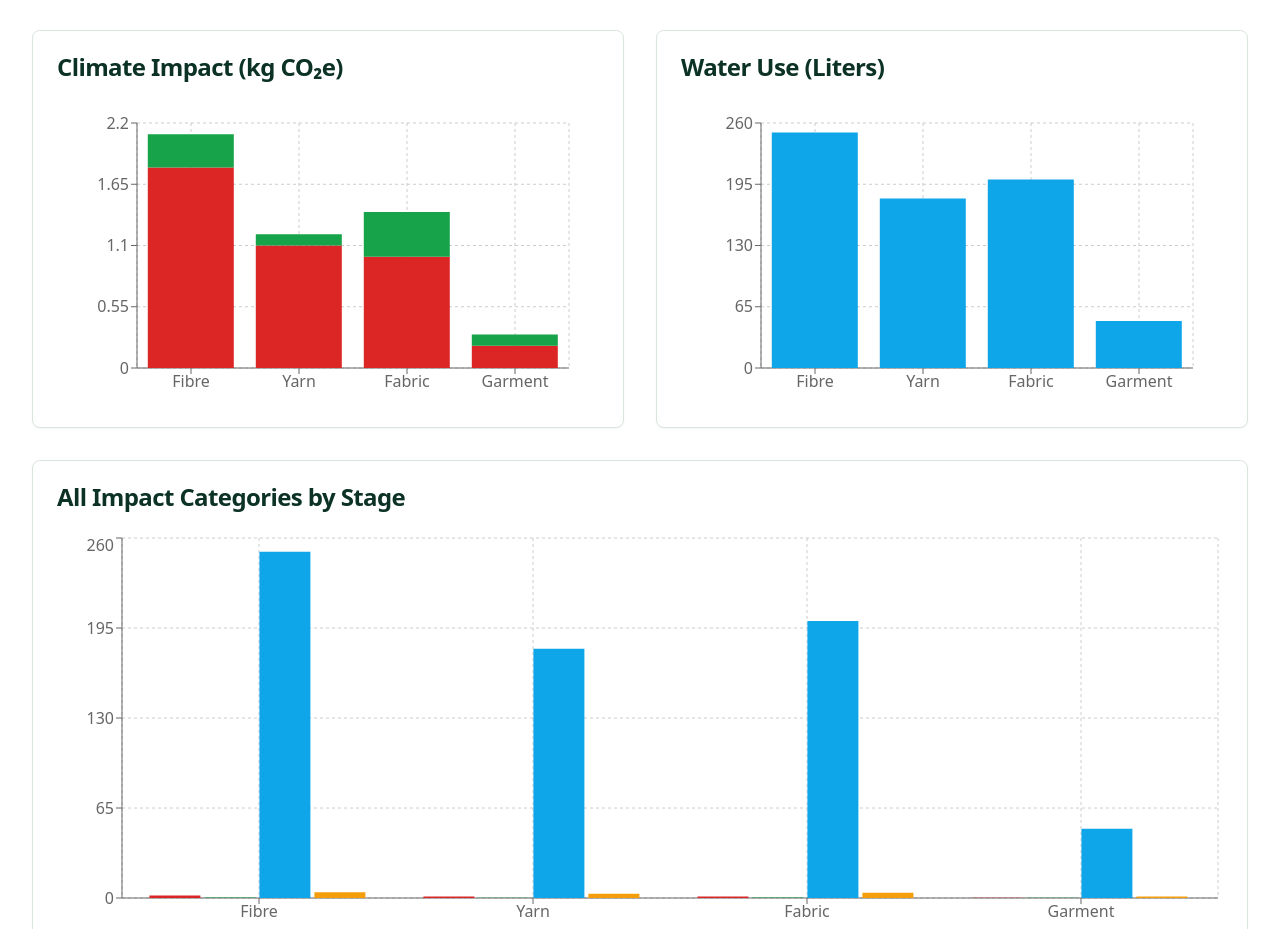
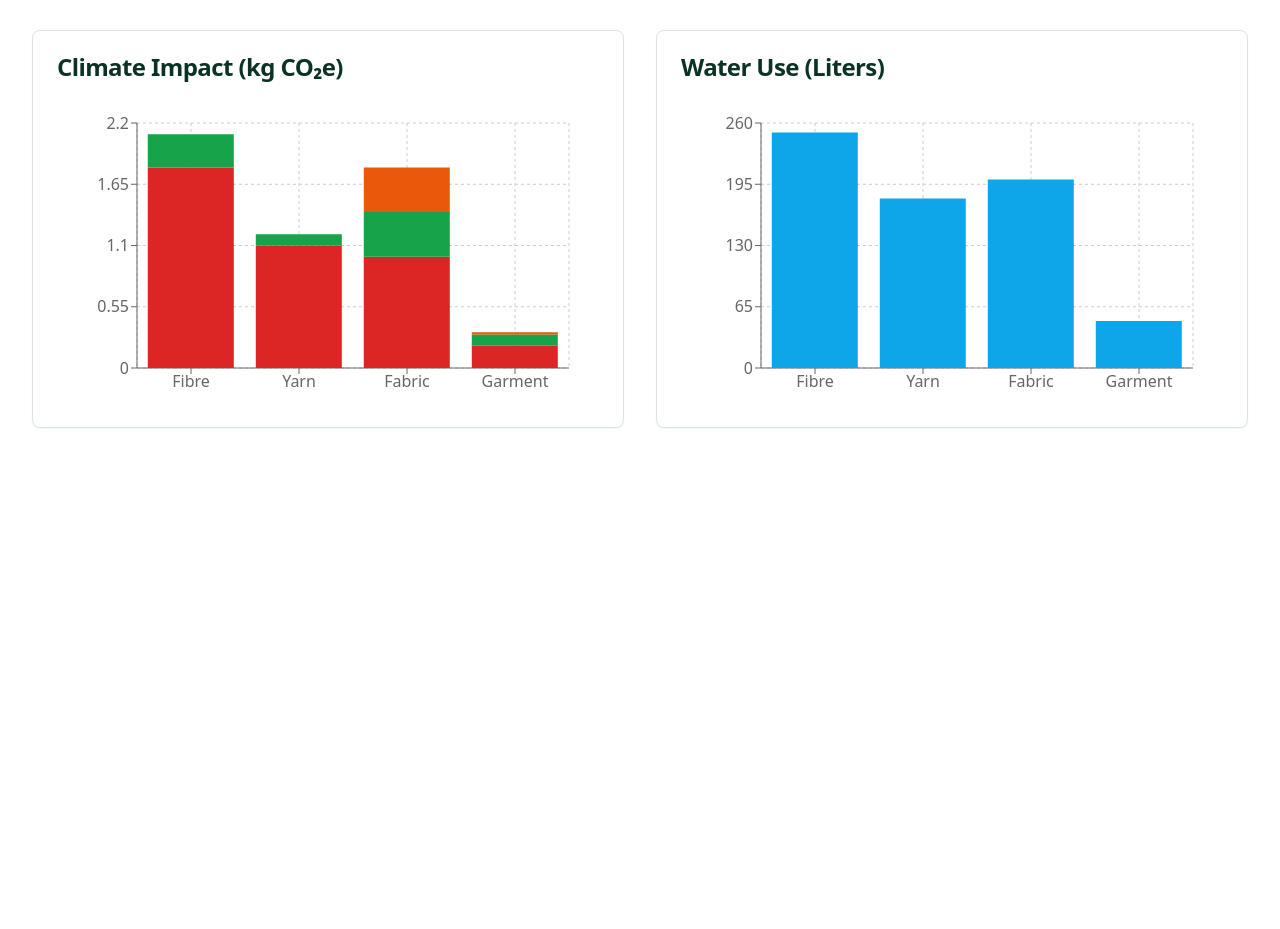
Before and after one commit to pathcarbon/carbon-compass-fashion, a React (Vite) app: page /summary in a window 1280 px wide. Shown: the part 603-1532 px from the top of the page. After the commit the page ends 1063 px from the top, so only its background shows below. Built offline with nearby package versions, Linux system fonts and the light colour scheme.

Commit message:
Refactor: Update summary page charts
Remove chart and add LU-LUC impacts.

```diff
--- a/src/components/SummaryPage.tsx
+++ b/src/components/SummaryPage.tsx
@@ -16,17 +16,17 @@ import { Link } from "react-router-dom";
 
 // Sample data for the demo
 const impactData = [
-  { category: "Climate Impact", value: 5.42, unit: "kg CO₂e", fossil: 4.1, biogenic: 0.9, icon: Globe },
+  { category: "Climate Impact", value: 5.42, unit: "kg CO₂e", fossil: 4.1, biogenic: 0.9, luLuc: 0.42, icon: Globe },
   { category: "Water Use", value: 680, unit: "L", icon: Droplets },
   { category: "Land Use", value: 3.12, unit: "m²a", icon: Sprout },
   { category: "Energy Use", value: 12.1, unit: "MJ", renewable: 4.2, nonRenewable: 7.9, icon: Zap }
 ];
 
 const supplyChainData = [
-  { stage: "Fibre", climate_fossil: 1.8, climate_biogenic: 0.3, water: 250, land: 1.8, energy: 4.2 },
-  { stage: "Yarn", climate_fossil: 1.1, climate_biogenic: 0.1, water: 180, land: 0.8, energy: 3.1 },
-  { stage: "Fabric", climate_fossil: 1.0, climate_biogenic: 0.4, water: 200, land: 0.4, energy: 3.8 },
-  { stage: "Garment", climate_fossil: 0.2, climate_biogenic: 0.1, water: 50, land: 0.12, energy: 1.0 }
+  { stage: "Fibre", climate_fossil: 1.8, climate_biogenic: 0.3, climate_luluc: 0.0, water: 250, land: 1.8, energy: 4.2 },
+  { stage: "Yarn", climate_fossil: 1.1, climate_biogenic: 0.1, climate_luluc: 0.0, water: 180, land: 0.8, energy: 3.1 },
+  { stage: "Fabric", climate_fossil: 1.0, climate_biogenic: 0.4, climate_luluc: 0.4, water: 200, land: 0.4, energy: 3.8 },
+  { stage: "Garment", climate_fossil: 0.2, climate_biogenic: 0.1, climate_luluc: 0.02, water: 50, land: 0.12, energy: 1.0 }
 ];
 
 const climateBreakdown = [
@@ -139,7 +139,7 @@ export const SummaryPage = () => {
                 {(impact.fossil || impact.renewable) && (
                   <div className="text-xs text-muted-foreground mt-2">
                     {impact.fossil && (
-                      <div>Fossil: {impact.fossil} | Biogenic: {impact.biogenic}</div>
+                      <div>Fossil: {impact.fossil} | Biogenic: {impact.biogenic} | LU-LUC: {impact.luLuc}</div>
                     )}
                     {impact.renewable && (
                       <div>Renewable: {impact.renewable} | Non-Renewable: {impact.nonRenewable}</div>
@@ -203,6 +203,7 @@ export const SummaryPage = () => {
                       <Tooltip />
                       <Bar dataKey="climate_fossil" stackId="climate" fill="#dc2626" name="Fossil CO₂" />
                       <Bar dataKey="climate_biogenic" stackId="climate" fill="#16a34a" name="Biogenic CO₂" />
+                      <Bar dataKey="climate_luluc" stackId="climate" fill="#ea580c" name="LU-LUC CO₂" />
                     </BarChart>
                   </ResponsiveContainer>
                 </CardContent>
@@ -226,27 +227,6 @@ export const SummaryPage = () => {
                 </CardContent>
               </Card>
             </div>
-
-            {/* Combined Overview Chart */}
-            <Card>
-              <CardHeader>
-                <CardTitle>All Impact Categories by Stage</CardTitle>
-              </CardHeader>
-              <CardContent>
-                <ResponsiveContainer width="100%" height={400}>
-                  <BarChart data={supplyChainData}>
-                    <CartesianGrid strokeDasharray="3 3" />
-                    <XAxis dataKey="stage" />
-                    <YAxis />
-                    <Tooltip />
-                    <Bar dataKey="climate_fossil" fill="#dc2626" name="Climate - Fossil (kg CO₂e)" />
-                    <Bar dataKey="climate_biogenic" fill="#16a34a" name="Climate - Biogenic (kg CO₂e)" />
-                    <Bar dataKey="water" fill="#0ea5e9" name="Water (L)" />
-                    <Bar dataKey="energy" fill="#f59e0b" name="Energy (MJ)" />
-                  </BarChart>
-                </ResponsiveContainer>
-              </CardContent>
-            </Card>
 
             {/* Radar Chart */}
             {showBenchmark && (
```
